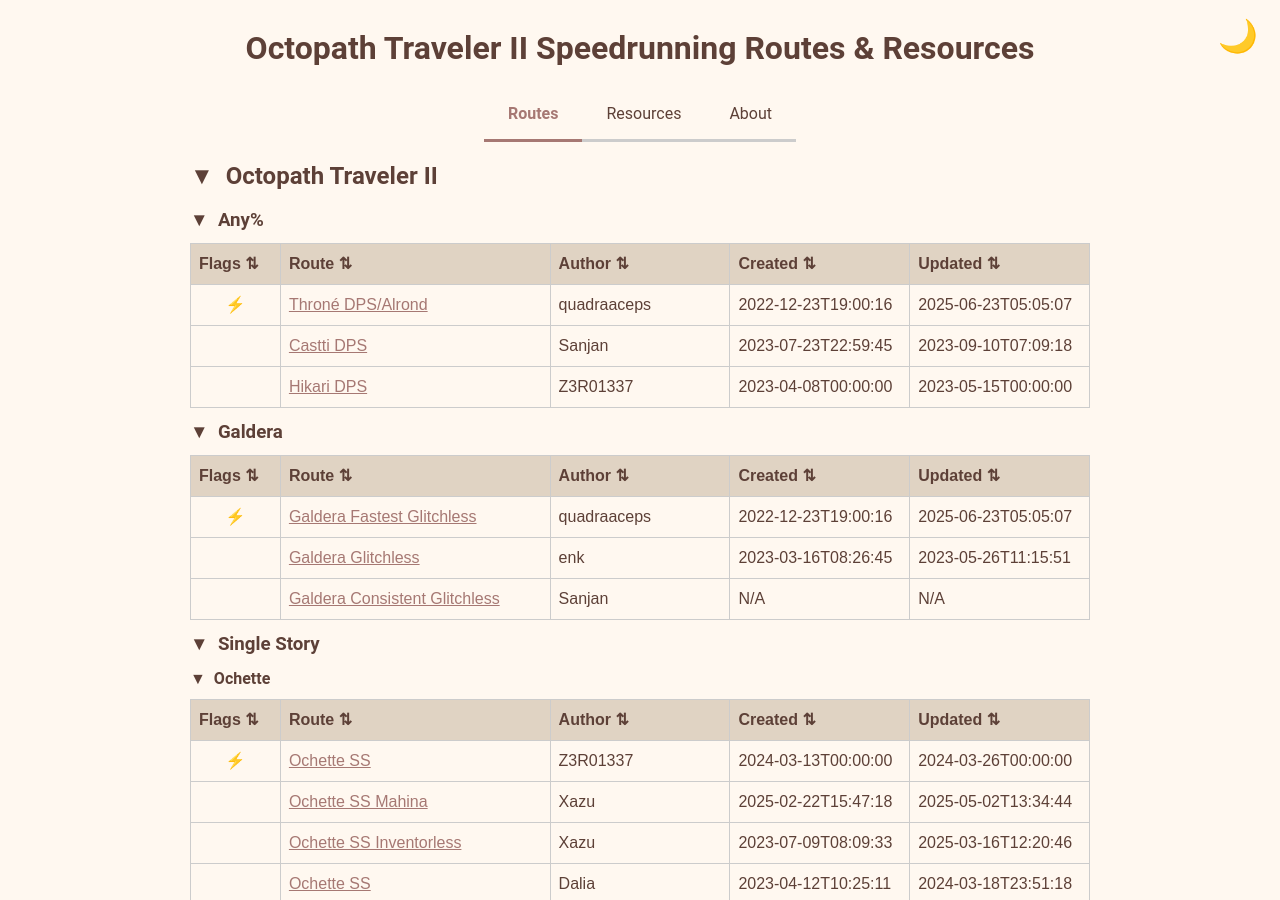
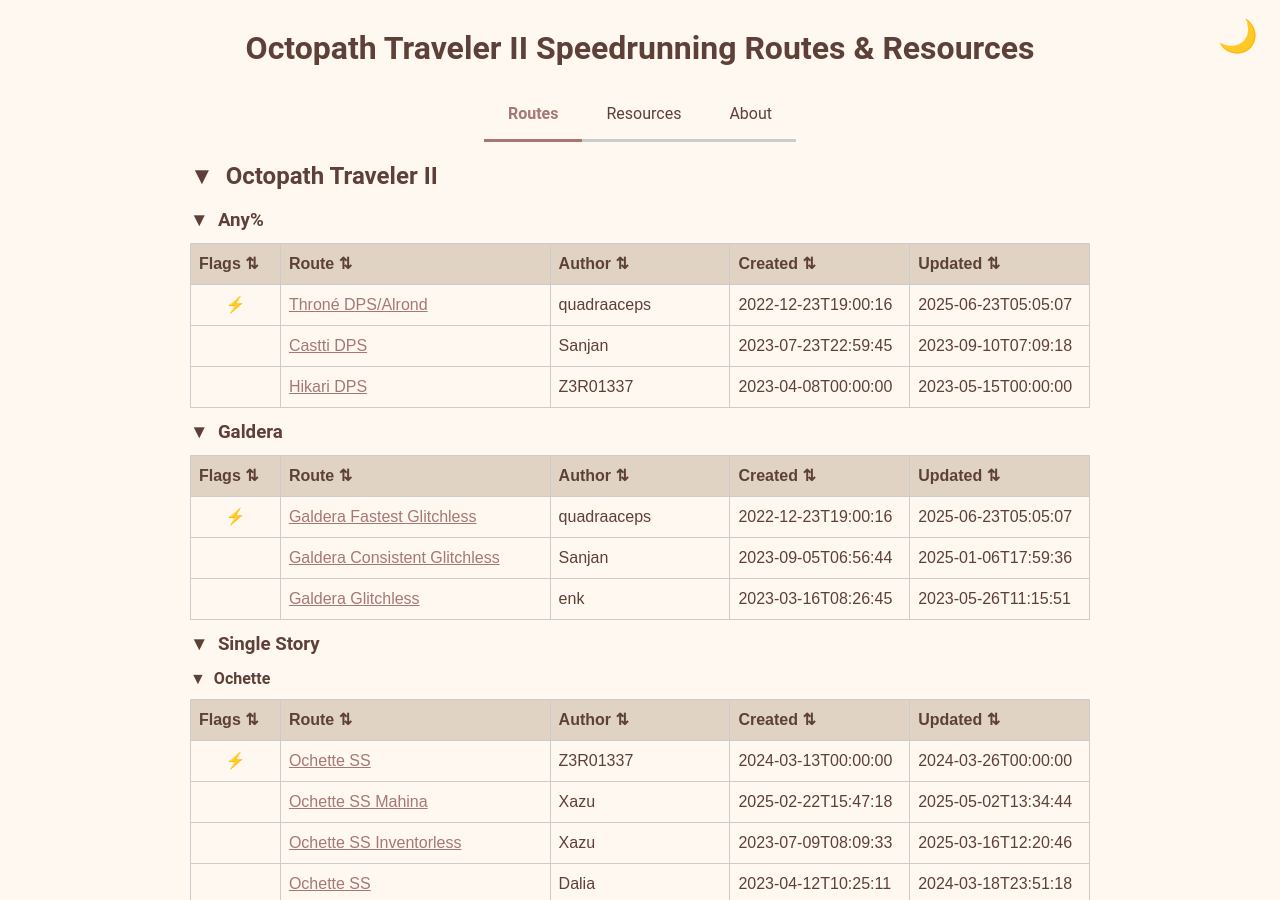
Before and after one commit to yetanotherf0rked/octopath2-stuff, a Jekyll site: the page built from index.html, in a window 1280 px wide and 900 px high. Built offline with Jekyll 4.4.1, drawn with Linux system fonts in a browser that asks for light colours.

Commit message:
Update _data/routes-with-timestamps.json with latest timestamps

```diff
--- a/_data/routes-with-timestamps.json
+++ b/_data/routes-with-timestamps.json
@@ -41,9 +41,9 @@
         "Title": "Galdera Consistent Glitchless",
         "author": "Sanjan",
         "link": "https://docs.google.com/spreadsheets/d/1-k1A-7N2o2MAg9h5MxLHoiabB_D3SIqDHQJXDOZtPsY/edit",
-        "created": null,
-        "updated": null,
-        "certainty": "low"
+        "created": "2023-09-05T06:56:44",
+        "updated": "2025-01-06T17:59:36",
+        "certainty": "high"
       },
       {
         "Title": "Galdera Glitchless",
```
